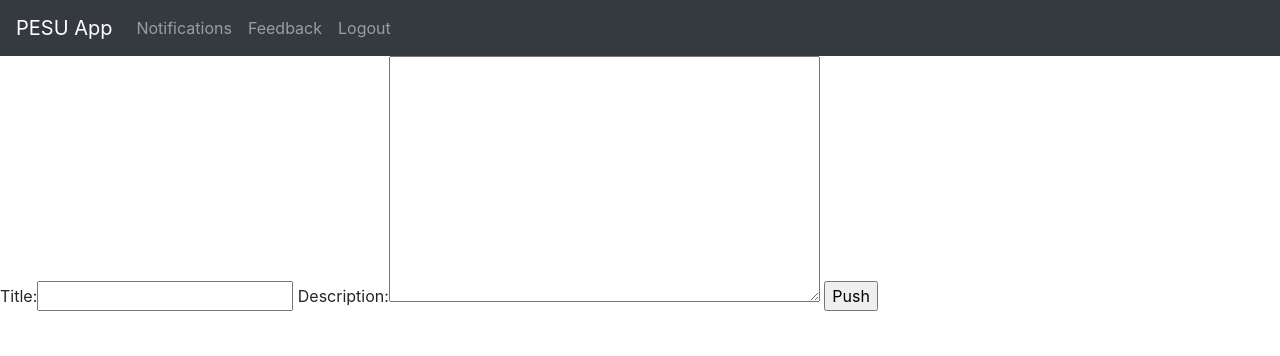
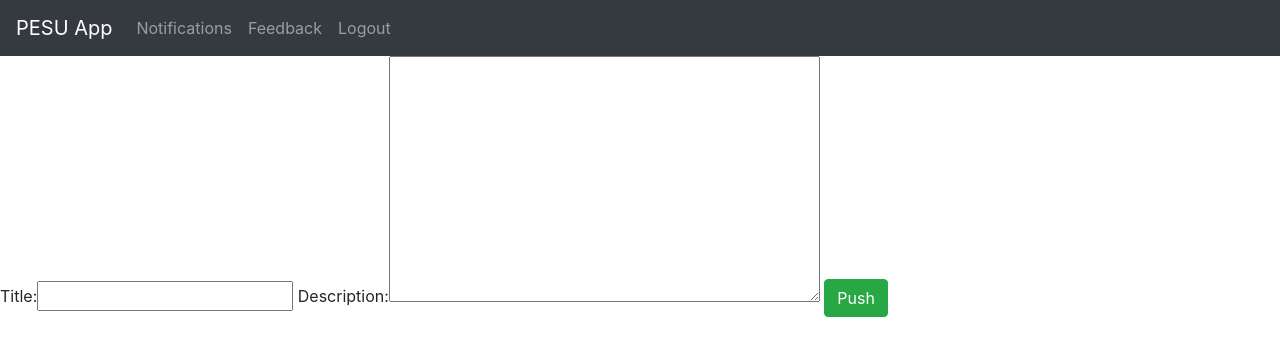
Before and after one commit to SreejeshSaya/PESU_App, a Django app: template classroom/templates/create-notification.html in a window 1280 px wide. Shown: the top 356 px of the page. Run offline with Django 3.2, Linux system fonts and the light colour scheme; the template is opened without the code that fills it: values that come from a table or form of the project are taken from there, others are empty; some libraries are stand-ins or nearby versions.

Commit message:
minor changes

```diff
--- a/classroom/templates/create-notification.html
+++ b/classroom/templates/create-notification.html
@@ -1,8 +1,8 @@
 {% extends 'base.html' %}
 
 {% block content %}
-<form action="{% url 'create-notification' %}" method="POST"> {% csrf_token %}
+<form class="form-group" action="{% url 'create-notification' %}" method="POST"> {% csrf_token %}
     {{ form }}
-    <input type="submit" value="Push">
+    <input class="btn btn-success" type="submit" value="Push">
 </form>
 {% endblock %}
--- a/classroom/templates/index.html
+++ b/classroom/templates/index.html
@@ -29,7 +29,7 @@
         <div class="col-lg-3 col-md-6 mb-4 text-center">
           <div class="card">
             <a href="{% url 'notifications' %}">
-                <img class="card-img-top" src="{% static 'info/images/notification3.png' %}" alt="">
+                <img class="card-img-top" src="{% static 'info/images/notification3.jpg' %}" alt="">
             </a>
             <div class="card-body">
               <h4 class="card-title">Notification</h4>
@@ -40,7 +40,7 @@
             </div>
           </div>
         </div>
-
+        {% if not request.user.isTeacher %}
         <div class="col-lg-3 col-md-6 mb-4 text-center">
           <div class="card">
             <a href="{% url 'student-feedback' %}">
@@ -55,6 +55,7 @@
             </div>
           </div>
         </div>
+        {%endif%}
 
       </div>
 {% endblock %}
--- a/classroom/templates/notifications.html
+++ b/classroom/templates/notifications.html
@@ -12,7 +12,7 @@
 				<p>{{ notif.description }}</p>
 				<p><span>Posted by {{ notif.teacher.name }} on {{ notif.time }}</span></p>
 			</li-->
-			<div class="card mt-3 border-dark mb-3" style="width: 18rem;">
+			<div class="card text-white bg-dark mt-3 mb-3" style="width: 18rem;">
 			  <div class="card-body">
 			    <h5 class="card-title">{{ notif.title }}</h5>
 			    <h6 class="card-subtitle mb-2 text-muted">Posted by {{ notif.teacher.name }} on {{ notif.time }}</h6>
```
Also changed, not shown: classroom/static/info/images/marks.jpg (deleted), classroom/static/info/images/notification3.jpg (renamed from classroom/static/info/images/notification3.png).
